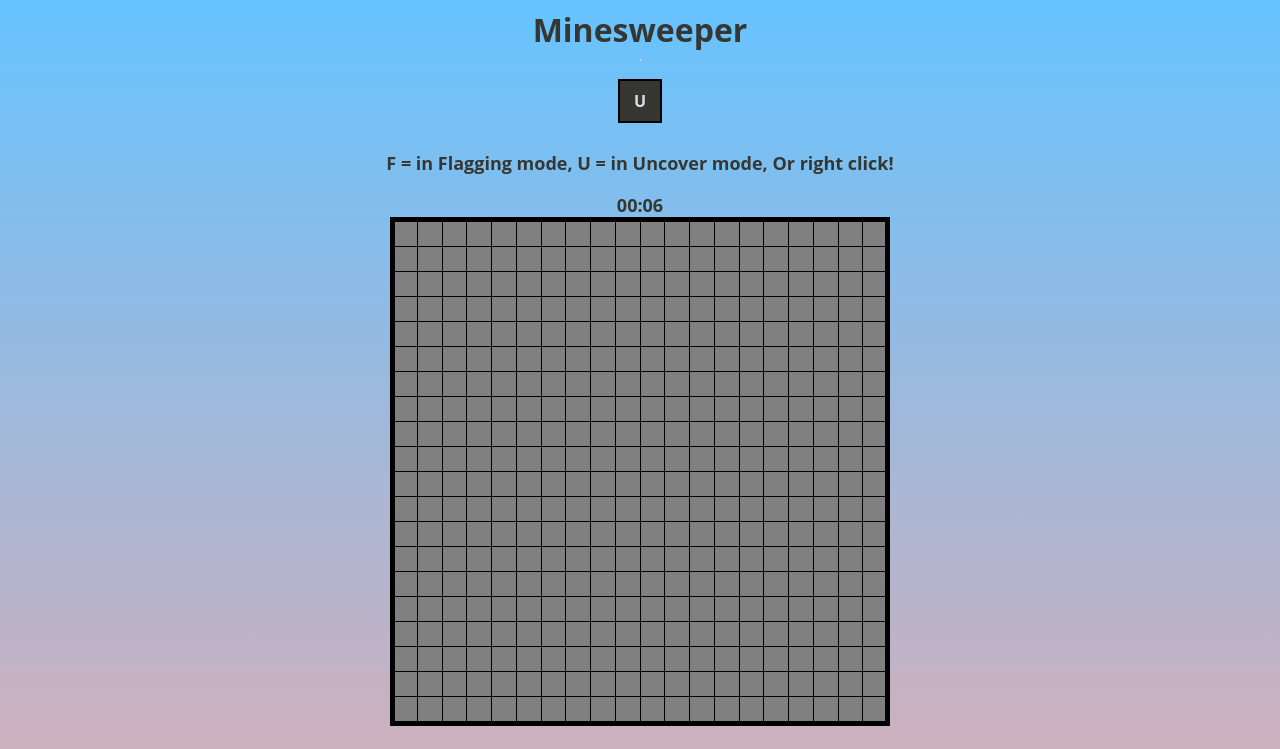
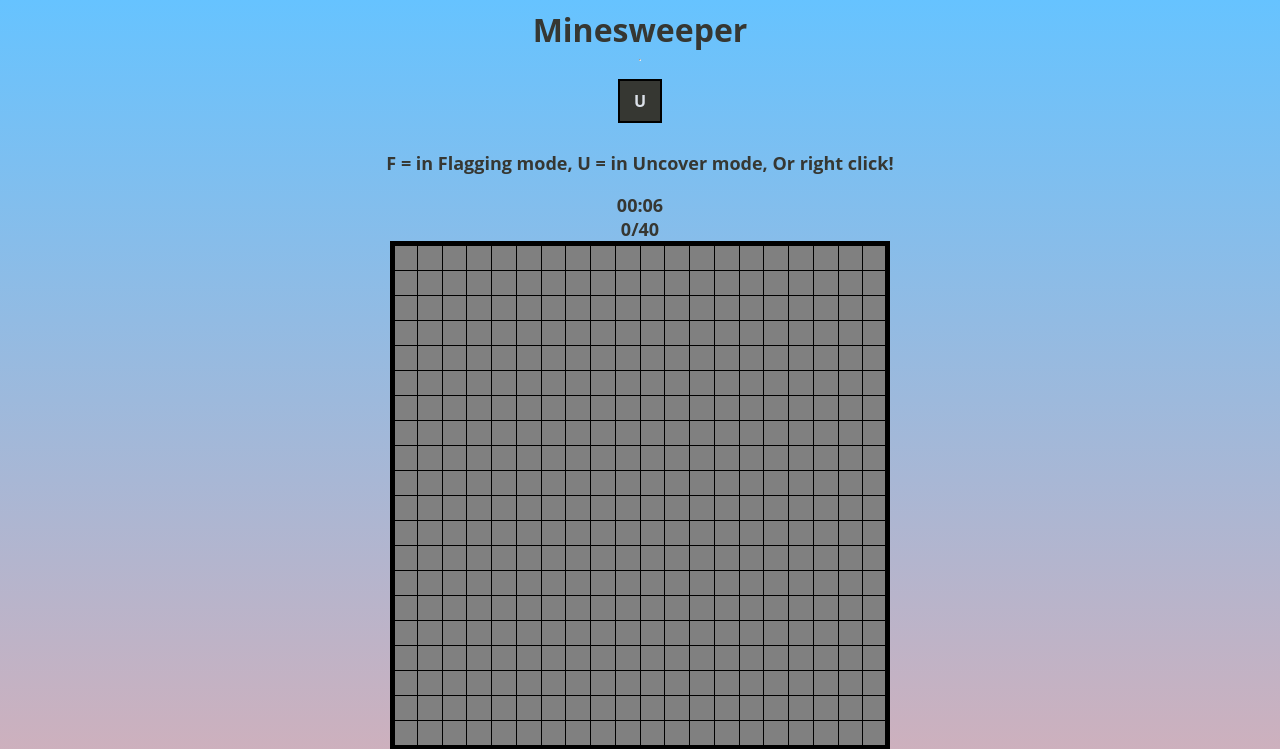
Before and after one commit to JDysiewicz/minesweeper, a PHP site: page / in a window 1280 px wide. Shown: the top 749 px of the page. Run offline with PHP 8.4, Linux system fonts and the light colour scheme.

Commit message:
MVP: Flagging, flag counter, timer, RevealCells, victory, game over, basic styling

```diff
--- a/index.html
+++ b/index.html
@@ -16,6 +16,10 @@
             <p> F = in Flagging mode, U = in Uncover mode, Or right click!</p>
             <div class="timer">
                 <span id="minutes"></span>:<span id="seconds"></span>
+                <div class="flagdiv">
+                    <span class="flagcount"></span>
+                </div>
+
             </div>
         </div>
         <div class="gameboard">
--- a/main.js
+++ b/main.js
@@ -102,10 +102,12 @@ function RunGame(){
                 if (flagCount == bombCount && item.classList.contains("flagged")){
                     item.classList.remove("flagged");
                     flagCount = document.querySelectorAll(".flagged").length
+                    document.querySelector(".flagcount").innerHTML = flagCount +"/"+bombCount;
                 }
                 else if (flagCount < bombCount){
                     item.classList.toggle("flagged");
                     flagCount = document.querySelectorAll(".flagged").length
+                    document.querySelector(".flagcount").innerHTML = flagCount +"/"+bombCount;
                     var victoryState = victoryCheck();
                     if (victoryState == 1){
                         victory();
@@ -201,10 +203,12 @@ function flagging(){
         if (flagCount == bombCount && item.classList.contains("flagged")){
             item.classList.remove("flagged");
             flagCount = document.querySelectorAll(".flagged").length
+            document.querySelector(".flagcount").innerHTML = flagCount +"/"+bombCount;
         }
         else if (flagCount < bombCount && !item.classList.contains("uncovered")){
             item.classList.toggle("flagged");
             flagCount = document.querySelectorAll(".flagged").length
+            document.querySelector(".flagcount").innerHTML = flagCount +"/"+bombCount;
             var victoryState = victoryCheck();
             if (victoryState == 1){
                 victory();
@@ -241,7 +245,7 @@ const bombCount = 40;
 var flagCount = 0;
 var inputMode = "normal";
 document.querySelector(".gameBoard").addEventListener("contextmenu", e => e.preventDefault());
-
+document.querySelector(".flagcount").innerHTML = "0/" + bombCount;
 
 // Creates table
 for (var i = 0; i < size; i++){
--- a/styles.css
+++ b/styles.css
@@ -17,6 +17,18 @@ html {
 p, .timer {
   font-size: large;
   font-weight: bold;
+}
+
+.flagdiv {
+  display: -webkit-box;
+  display: -ms-flexbox;
+  display: flex;
+  -webkit-box-pack: center;
+      -ms-flex-pack: center;
+          justify-content: center;
+  -webkit-box-align: center;
+      -ms-flex-align: center;
+          align-items: center;
 }
 
 h1 {
--- a/styles.scss
+++ b/styles.scss
@@ -14,6 +14,11 @@ p, .timer{
     font-weight: bold;
 }
 
+.flagdiv{
+    display: flex;
+    justify-content: center;
+    align-items: center;
+}
 h1{
     margin: 0;
     padding: 0;
```
Also changed, not shown: 1 other file.
